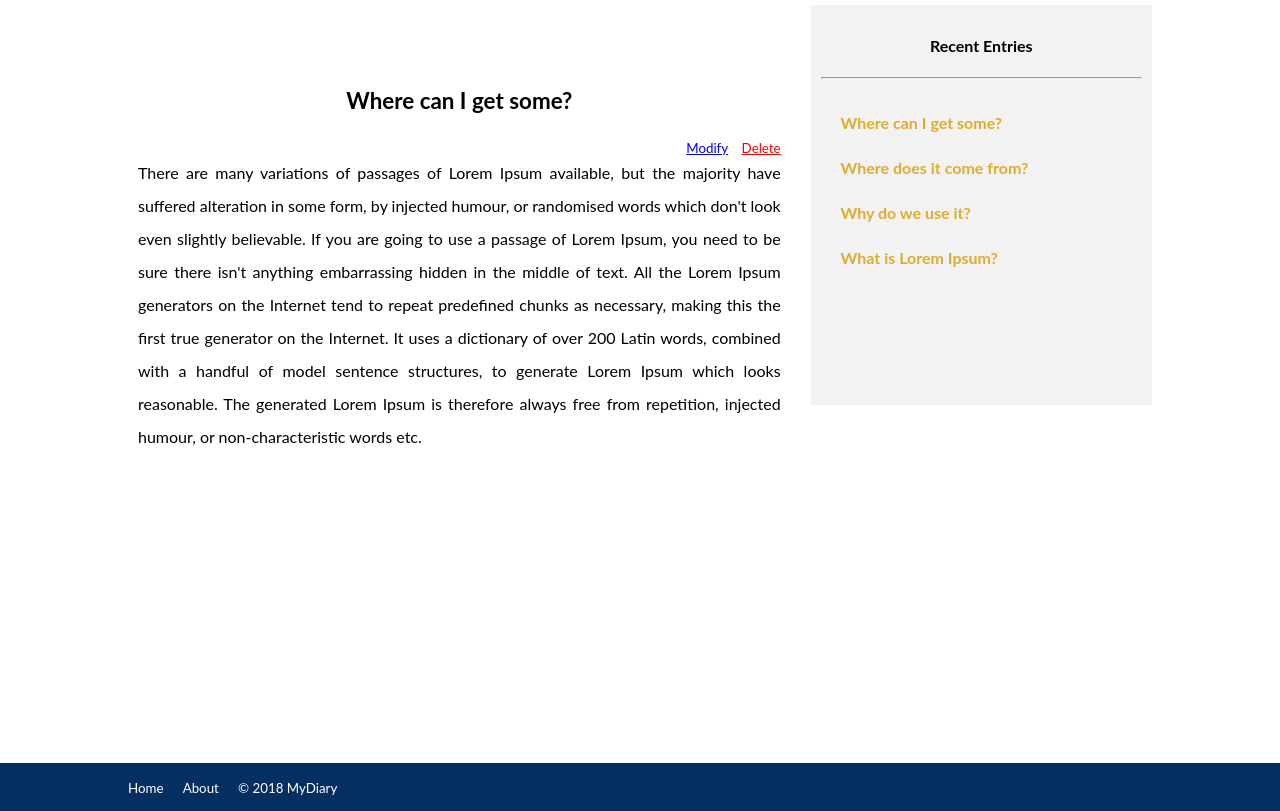
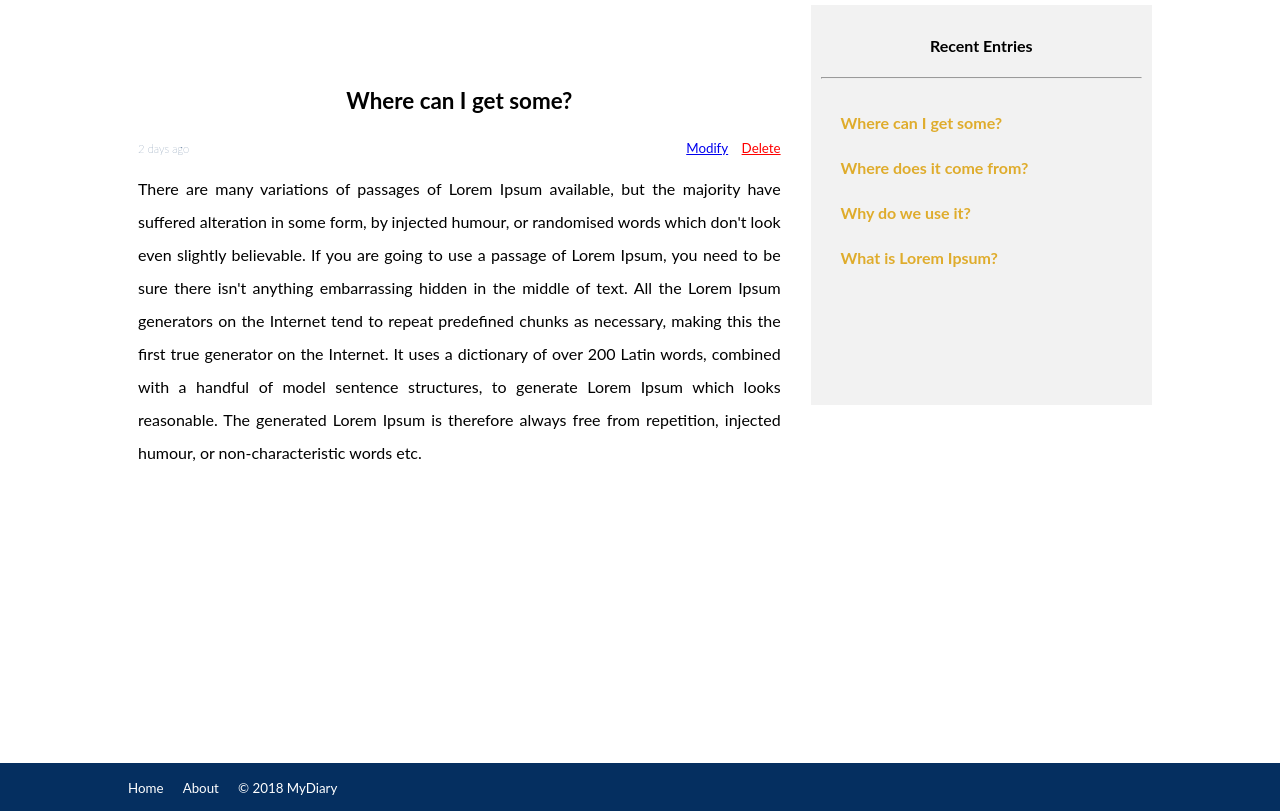
Before and after one commit to kampkelly/MyDiary, a plain HTML site: page UI/show.html in a window 1280 px wide. Shown: the part 85-896 px from the top of the page. Drawn offline with Linux system fonts and the light colour scheme.

Commit message:
Add date entry was created to show entry page

```diff
--- a/UI/show.html
+++ b/UI/show.html
@@ -61,6 +61,7 @@
                         <section id="show">
                             <article>
                                 <h3 class="title text-center">Where can I get some?</h3>
+                                <span class="small-text light-text primary-text">2 days ago</span>
                                 <div>
                                     <small><a href="edit.html" class="underline">Modify</a> <a href="delete.html" class="danger-text underline">Delete</a></small>
                                 </div>
```
